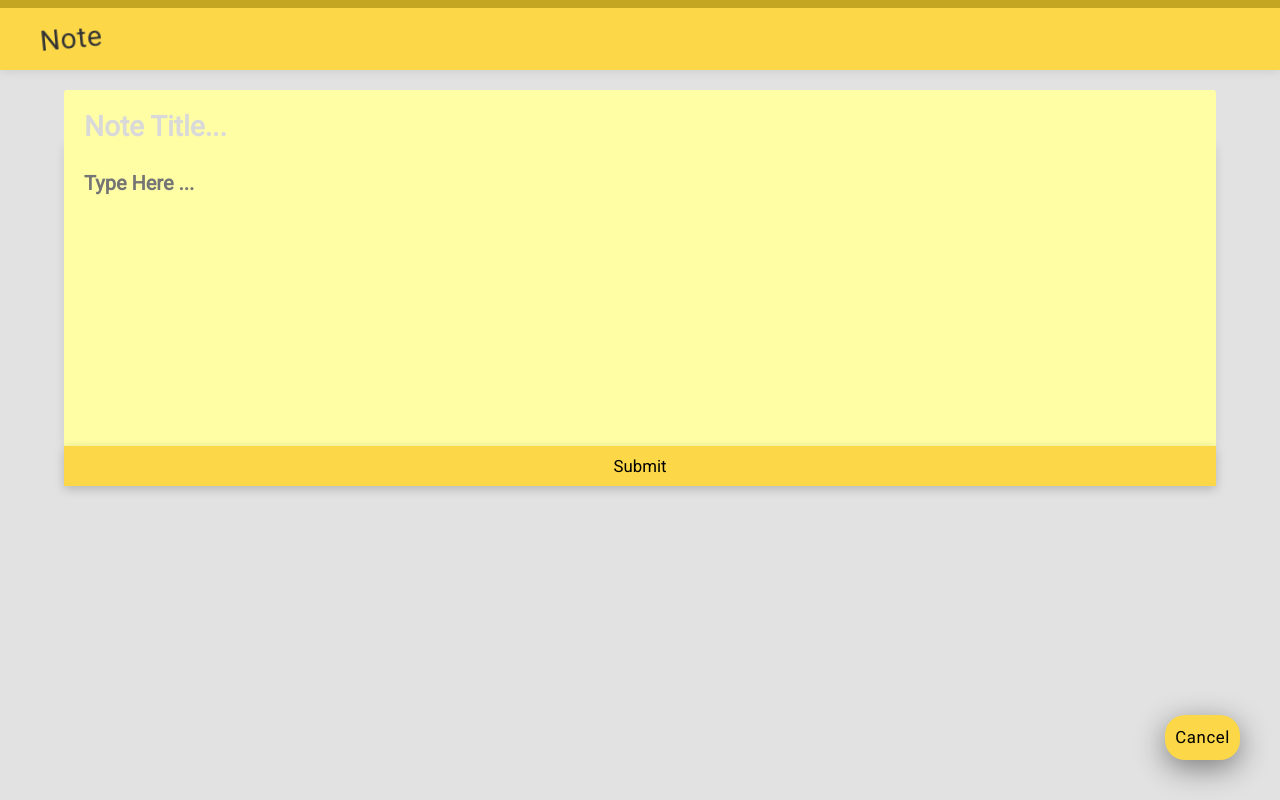
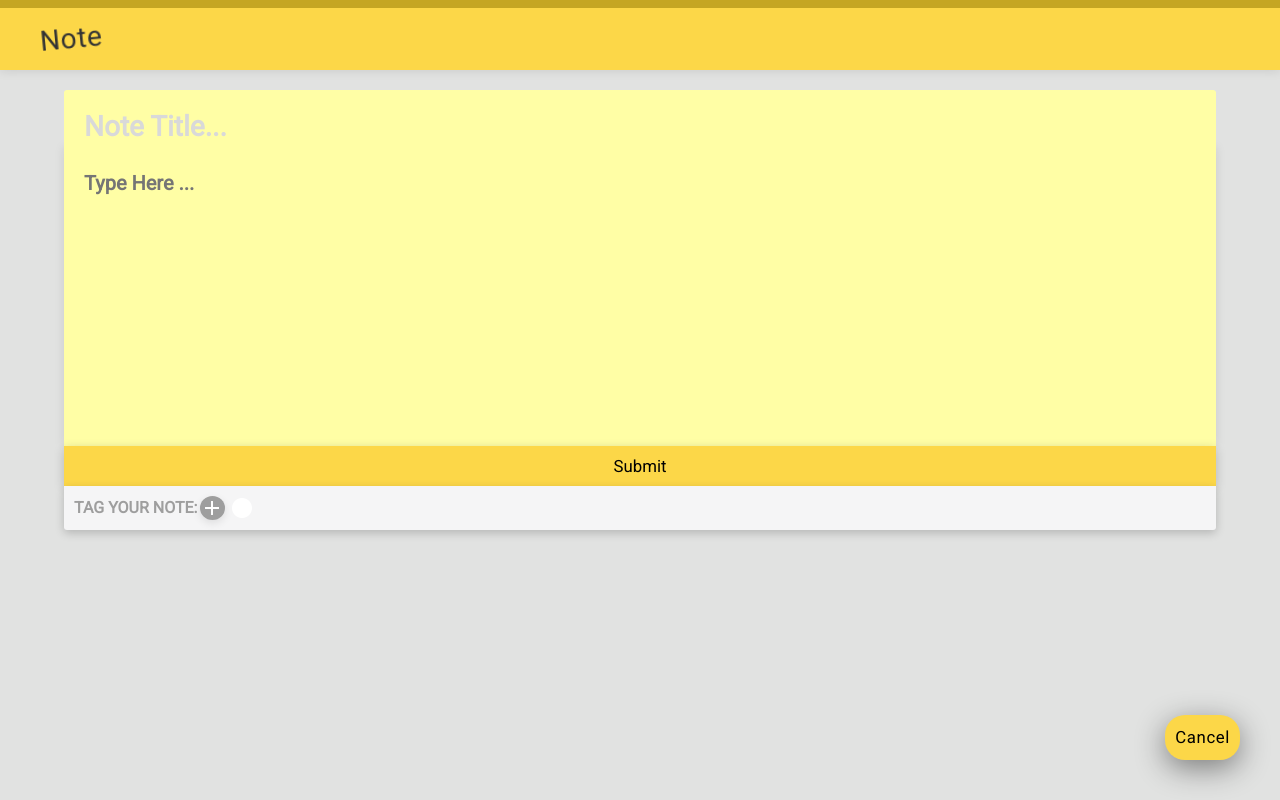
Before and after one commit to filg68/note-app, a React (Create React App) app: page / in a window 1280 px wide. Both pictures are taken after a click on the element "+ Note". Built offline with nearby package versions, Linux system fonts and the light colour scheme; no server answers.

Commit message:
Adds button to add tag to note.

```diff
--- a/src/components/Note.js
+++ b/src/components/Note.js
@@ -10,6 +10,16 @@
     };
     this.props.submitNote(formData, this.props.note.id);
   }
+
+  renderTagForm () {
+    return (
+      <span>
+        Tag your note:
+        <i className='tag-button material-icons'>add circle</i>
+      </span>
+    );
+  };
+
 
   render () {
     const { note } = this.props;
@@ -32,6 +42,11 @@
                 />
                 <input className='note-button' type='submit' value='Submit' />
               </form>
+              <div className='tag-container'>
+                <div className='tag-button-container'>
+                  {this.renderTagForm()}
+                </div>
+              </div>
             </div>
     );
   }
```
